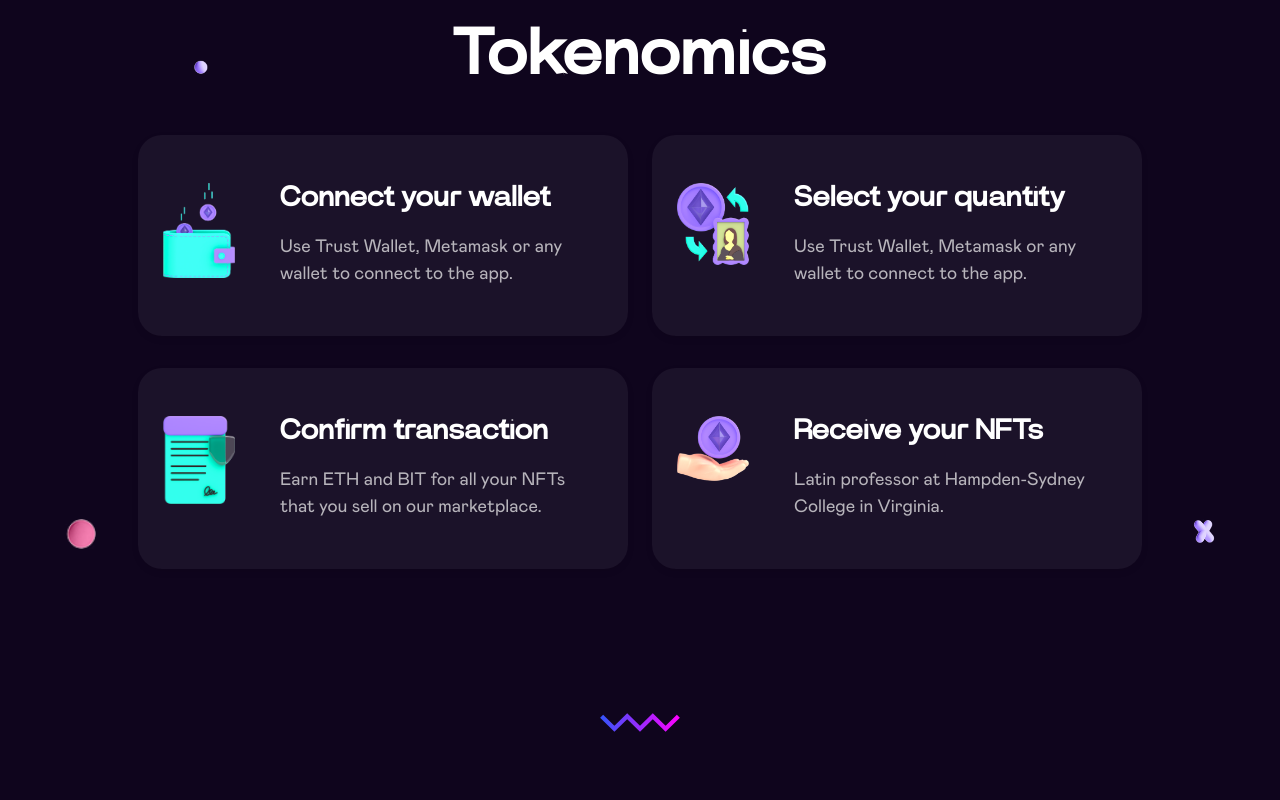
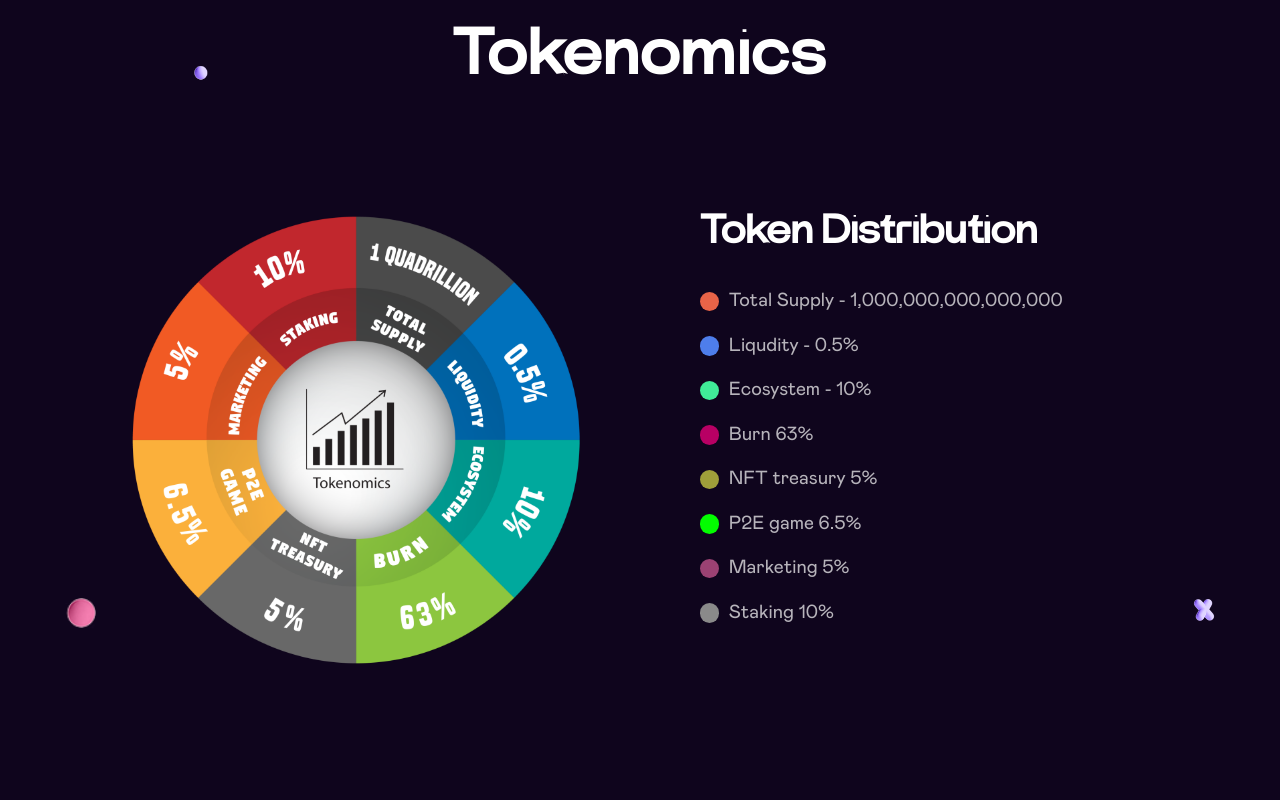
Before and after one commit to Mahmud-cf/Little_Rabbit_Project, a React (Vite) app: page / in a window 1280 px wide. Shown: the part 1020-1820 px from the top of the page. Built offline with nearby package versions, Linux system fonts and the light colour scheme.

Commit message:
Fix simple bug

```diff
--- a/src/App.css
+++ b/src/App.css
@@ -41,6 +41,7 @@ h1, h2, h3, h4, h5, h6{
 
 .home-header-wrapper {
   position: relative;
+  /* padding-left:0; */
 }
 
 .logo {
@@ -59,6 +60,7 @@ h1, h2, h3, h4, h5, h6{
   border-bottom: 1px solid #dddddd3d;
   z-index: 10;
   transition: .3s;
+  left:0;
 }
 .navbar-expand-lg .navbar-nav .nav-link {
   font-size: 20px;
@@ -370,6 +372,49 @@ h1, h2, h3, h4, h5, h6{
   margin: 0 0;
   color: var(--text-color);
 }
+
+
+
+/* ------------------------- TOCENOMISCS SECTION CSS ---------------- */
+.tocenomics-details-wrapper{
+  margin-left:3rem;
+}
+.tocenomics-section-wrapper{
+  margin-top:5rem;
+}
+.tocenomics-details-wrapper h2{
+  font-weight: 800;
+  font-size: 40px;
+  letter-spacing: 1px;
+  margin-top:2.5rem;
+}
+.tocenomics-details-wrapper .token-list{
+  margin-top:2rem;
+}
+.tocenomics-details-wrapper .token-list .token-list-item{
+  display: flex;
+  align-items: center;
+  margin-top:1rem;
+}
+.token-list-item span:first-child{
+  width:1.2rem;
+  height: 1.2rem;
+  border-radius: 50%;
+  display: inline-block;
+}
+.token-list-item span:last-child{
+  font-size: 19px;
+  color:var(--text-color);
+  margin-left: .6rem;
+}
+
+
+
+
+
+
+
+
 
 /* ----------------------------CONNECT SECTION CSS -------------------- */
 
--- a/src/Components/Footer.jsx
+++ b/src/Components/Footer.jsx
@@ -24,6 +24,7 @@ const Footer = () => {
                         <a target='blank' href="https://twitter.com/LTRBTtwt"><FaTwitter/></a>
                         <a target='blank' href="https://t.me/littlerabbitchat"><FaTelegramPlane /></a>
                         <a target='blank' href="https://littlerabbitofficial.medium.com/"><FaMedium /></a>
+                        <a target='blank' href=" https://t.me/littlerabbitann"><FaTelegramPlane /></a>
                     </div>
                     </div>
                     <div className="copyright-wrapper">
--- a/src/Components/Mint.jsx
+++ b/src/Components/Mint.jsx
@@ -7,6 +7,7 @@ import line from '../assets/line.svg'
 import shape1 from '../assets/circle-01.png'
 import shape2 from '../assets/circle-02.png'
 import shape3 from '../assets/header-left-shape-4.png'
+import tocenomics from '../assets/tocenomics.png'
 
 function Mint() {
   return (
@@ -21,67 +22,48 @@ function Mint() {
           <div className="mint-title">
             <h2 className="text-center">Tokenomics</h2>
           </div>
-          <div className="mint-main-section-wrapper">
+          <div className="tocenomics-section-wrapper">
             <div className="row">
               <div className="col-md-6">
-                <div className="mint-single-item-wrapper">
-                  <div className="mint-single-item d-flex">
-                    <div className="mint-img">
-                      <img src={mint1} alt="" />
-                    </div>
-                    <div className="mint-single-item-details">
-                      <h3>Connect your wallet</h3>
-                      <p>
-                        Use Trust Wallet, Metamask or any wallet to connect to
-                        the app.
-                      </p>
-                    </div>
-                  </div>
+                <div className="tokenomics-img">
+                  <img src={tocenomics} alt="" className="img-fluid" />
                 </div>
               </div>
               <div className="col-md-6">
-                <div className="mint-single-item-wrapper">
-                  <div className="mint-single-item d-flex">
-                    <div className="mint-img">
-                      <img src={mint2} alt="" />
+                <div className="tocenomics-details-wrapper">
+                  <h2>Token Distribution</h2>
+                  <div className="token-list">
+                    <div className="token-list-item" >
+                      <span style={{background:'#E86448'}} ></span>
+                      <span>Total Supply - 1,000,000,000,000,000</span>
                     </div>
-                    <div className="mint-single-item-details">
-                      <h3>Select your quantity</h3>
-                      <p>
-                        Use Trust Wallet, Metamask or any wallet to connect to
-                        the app.
-                      </p>
+                    <div className="token-list-item" >
+                      <span style={{background:'#4E7EEB'}} ></span>
+                      <span>Liqudity - 0.5%</span>
                     </div>
-                  </div>
-                </div>
-              </div>
-              <div className="col-md-6">
-                <div className="mint-single-item-wrapper">
-                  <div className="mint-single-item d-flex">
-                    <div className="mint-img">
-                      <img src={mint3} alt="" />
+                    <div className="token-list-item" >
+                      <span style={{background:'#40EC98'}} ></span>
+                      <span>Ecosystem - 10%</span>
                     </div>
-                    <div className="mint-single-item-details">
-                      <h3>Confirm transaction</h3>
-                      <p>
-                        Earn ETH and BIT for all your NFTs that you sell on our
-                        marketplace.
-                      </p>
+                    <div className="token-list-item" >
+                      <span style={{background:'#B80064'}} ></span>
+                      <span>Burn 63%</span>
                     </div>
-                  </div>
-                </div>
-              </div>
-              <div className="col-md-6">
-                <div className="mint-single-item-wrapper">
-                  <div className="mint-single-item d-flex">
-                    <div className="mint-img">
-                      <img src={mint4} alt="" />
+                    <div className="token-list-item" >
+                      <span style={{background:'#9F9F3A'}} ></span>
+                      <span>NFT treasury 5%</span>
                     </div>
-                    <div className="mint-single-item-details">
-                      <h3>Receive your NFTs</h3>
-                      <p>
-                        Latin professor at Hampden-Sydney College in Virginia.
-                      </p>
+                    <div className="token-list-item" >
+                      <span style={{background:'#03FD00'}} ></span>
+                      <span>P2E game 6.5%</span>
+                    </div>
+                    <div className="token-list-item" >
+                      <span style={{background:'#9B4273'}} ></span>
+                      <span>Marketing 5%</span>
+                    </div>
+                    <div className="token-list-item" >
+                      <span style={{background:'#8A8A8A'}} ></span>
+                      <span>Staking 10%</span>
                     </div>
                   </div>
                 </div>
--- a/src/Components/Navigation.jsx
+++ b/src/Components/Navigation.jsx
@@ -29,7 +29,7 @@ const Navigation = () => {
         <Navbar.Collapse id="responsive-navbar-nav">
           <Nav className="">
 
-            <Nav.Link href="/">Home</Nav.Link>
+            <Nav.Link href="#home">Home</Nav.Link>
             <Nav.Link href="#mint">Minting</Nav.Link>
 
             <Nav.Link href="#about">About</Nav.Link>
--- a/src/Pages/Home.jsx
+++ b/src/Pages/Home.jsx
@@ -23,7 +23,7 @@ function Home() {
   return (
     <div>
       <div className="container-fluid home-page-wrapper">
-        <div className="home-header-wrapper">
+        <div className="home-header-wrapper" id="home">
           <Navigation />
           <div className="container">
             <div className="row">
@@ -116,7 +116,7 @@ function Home() {
         <div className="container-fluid">
           <div className="container">
             <h5 className="text-center powerd-by-title" style={{letterSpacing:'1px'}} >
-            POWERED BY AMAZING INVESTORS:
+            Listed on :
             </h5>
             <div className="powerd-by-item-wrapper">
               <ListedItem />
--- a/src/Responsive.css
+++ b/src/Responsive.css
@@ -147,6 +147,9 @@
     }
     .footer .footer-top p{
         font-size: 21px;
+    }
+    .tocenomics-details-wrapper .token-list .token-list-item{
+        margin-top:.7rem;
     }
 }
 @media only screen and (min-width:576px) and (max-width:767px){
@@ -610,4 +613,13 @@
     .leats-start-shape-wrapper .leats-start-shape-4 {
         right: 9%;
     }
+    .tocenomics-details-wrapper h2{
+        font-size: 30px;
+    }
+    .tocenomics-details-wrapper{
+        margin-left:1rem;
+    }
+    .tocenomics-section-wrapper{
+        margin-top:2rem;
+    }
 }
```
Also changed, not shown: src/Components/AskQuestionItem.jsx (+5 -52 lines), src/assets/tocenomics.png (added).
